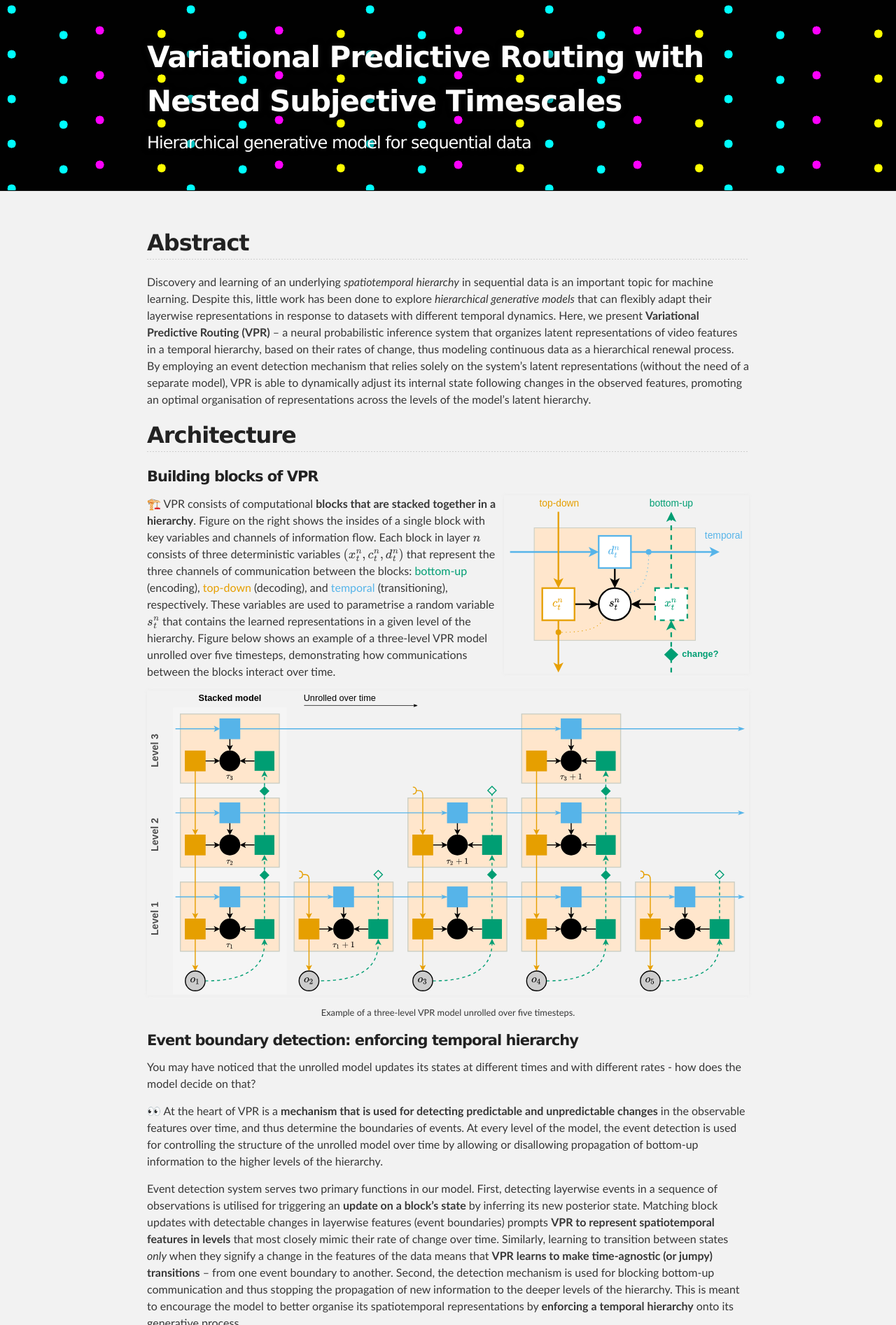
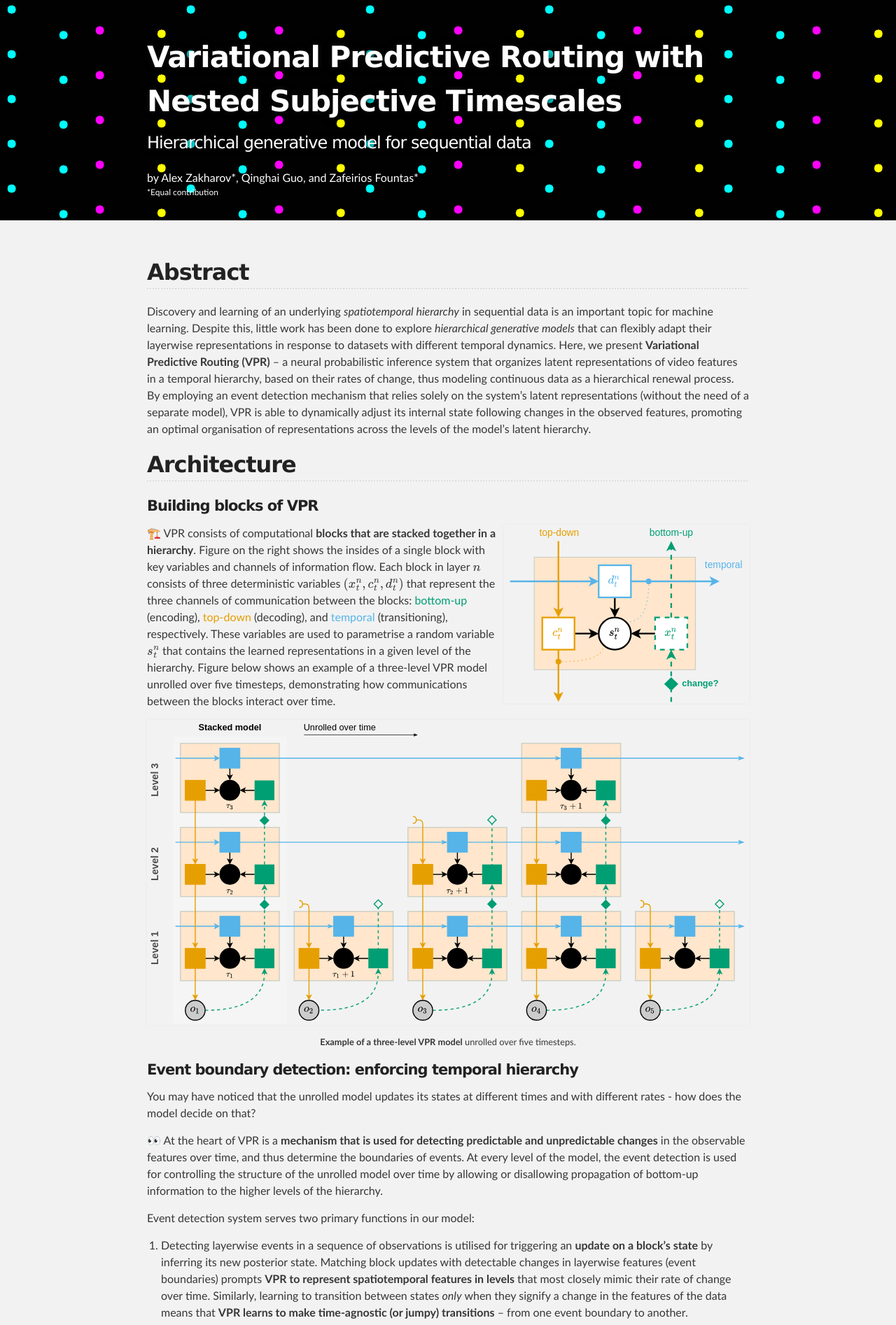
Before and after one commit to vpr-model/vpr-model.github.io, a Jekyll site: the page built from index.md, in a window 1280 px wide, cut to the strip 0-1894 px from the top of the page. Shown: the whole strip at 70% size. Built offline with Jekyll 4.4.1, drawn with Linux system fonts in a browser that asks for light colours; emoji names are drawn with the system emoji font; formulas are drawn with MathJax 3; our own code applies the rules of GitHub Pages for plain Markdown files; some of the changed text lies outside the part shown.

Commit message:
Minor fixes

```diff
--- a/_layouts/default.html
+++ b/_layouts/default.html
@@ -23,6 +23,8 @@
 
           <h1 id="project_title">{{ site.title | default: site.github.repository_name }}</h1>
           <h2 id="project_tagline">{{ site.description | default: site.github.project_tagline }}</h2>
+          <div class="h0" id="project_authors"> by <a href="https://www.azak.cc">Alex Zakharov*</a>, <a href="">Qinghai Guo</a>, and <a href="http://www.zfountas.com">Zafeirios Fountas*</a> </div>
+          <div class="h00" id="project_authors">*Equal contribution</div>
 
           {% if site.show_downloads %}
             <section id="downloads">
--- a/_sass/jekyll-theme-slate.scss
+++ b/_sass/jekyll-theme-slate.scss
@@ -61,6 +61,16 @@ h1, h2, h3, h4, h5, h6 {
   letter-spacing: -1px;
 }
 
+.h0 {
+  font-size: 16px;
+  color: white;
+}
+
+.h00 {
+  font-size: 12px;
+  color: white;
+}
+
 h1 {
   font-size: 36px;
   font-weight: 700;
@@ -93,12 +103,12 @@ p {
 }
 
 footer p {
-  color: #f2f2f2;
+  color: #ffffff;
 }
 
 a {
   text-decoration: none;
-  color: #0F79D0;
+  color: #ffffff;
   text-shadow: none;
 
   transition: color 0.5s ease;
--- a/index.md
+++ b/index.md
@@ -21,7 +21,7 @@ done to explore *hierarchical generative models* that can flexibly adapt their l
 ![Model](/img/model.svg){:class="model-img"}
 
 {:.image-caption}
-Example of a three-level VPR model unrolled over five timesteps.
+**Example of a three-level VPR model** unrolled over five timesteps.
 
 #### Event boundary detection: enforcing temporal hierarchy
 
@@ -29,9 +29,15 @@ You may have noticed that the unrolled model updates its states at different tim
 
 :eyes: At the heart of VPR is a **mechanism that is used for detecting predictable and unpredictable changes** in the observable features over time, and thus determine the boundaries of events. At every level of the model, the event detection is used for controlling the structure of the unrolled model over time by allowing or disallowing propagation of bottom-up information to the higher levels of the hierarchy.
 
-Event detection system serves two primary functions in our model. First, detecting layerwise events in a sequence of observations is utilised for triggering an **update on a block's state** by inferring its new posterior state. Matching block updates with detectable changes in layerwise features (event boundaries) prompts **VPR to represent spatiotemporal features in levels** that most closely mimic their rate of change over time. Similarly, learning to transition between states *only* when they signify a change in the features of the data means that **VPR learns to make time-agnostic (or jumpy) transitions** -- from one event boundary to another. Second, the detection mechanism is used for blocking bottom-up communication and thus stopping the propagation of new information to the deeper levels of the hierarchy. This is meant to encourage the model to better organise its spatiotemporal representations by **enforcing a temporal hierarchy** onto its generative process.
+Event detection system serves two primary functions in our model:
+1. Detecting layerwise events in a sequence of observations is utilised for triggering an **update on a block's state** by inferring its new posterior state. Matching block updates with detectable changes in layerwise features (event boundaries) prompts **VPR to represent spatiotemporal features in levels** that most closely mimic their rate of change over time. Similarly, learning to transition between states *only* when they signify a change in the features of the data means that **VPR learns to make time-agnostic (or jumpy) transitions** -- from one event boundary to another.
+2. Second, the detection mechanism is used for blocking bottom-up communication and thus stopping the propagation of new information to the deeper levels of the hierarchy. This is meant to encourage the model to better organise its spatiotemporal representations by **enforcing a temporal hierarchy** onto its generative process.
 
 ![Model-GIF](/img/vpr-gif3.gif){:class="model-gif"}
+
+{:.image-caption}
+**Short demonstration of how VPR works using the Moving Ball dataset**. Notice how bottom-up signal propagates up only when the ball's colour changes (i.e. an event boundary has been detected).
+
 <!-- <iframe width="560" height="315" src="https://www.youtube.com/watch?v=coPkht8gEFQ" frameborder="0"></iframe> -->
 
 
```
